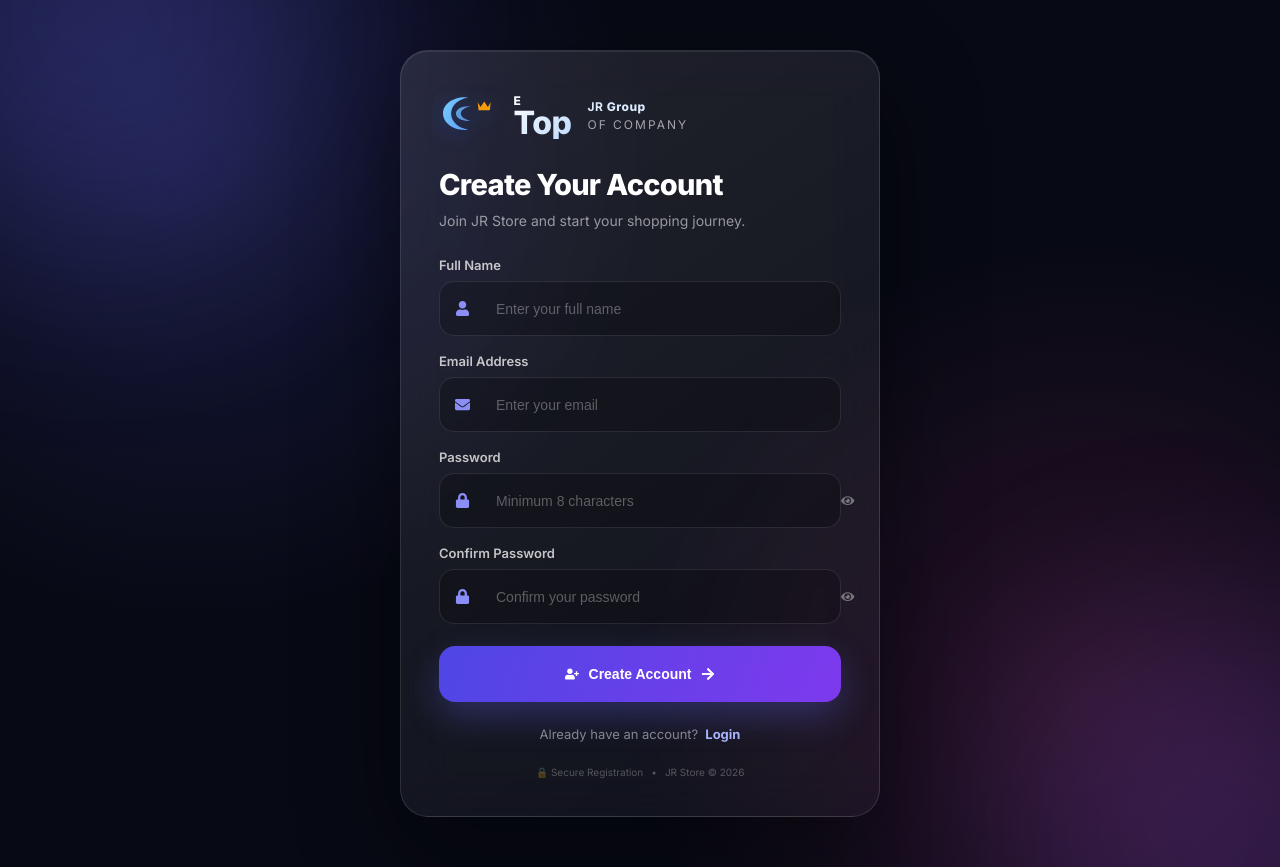
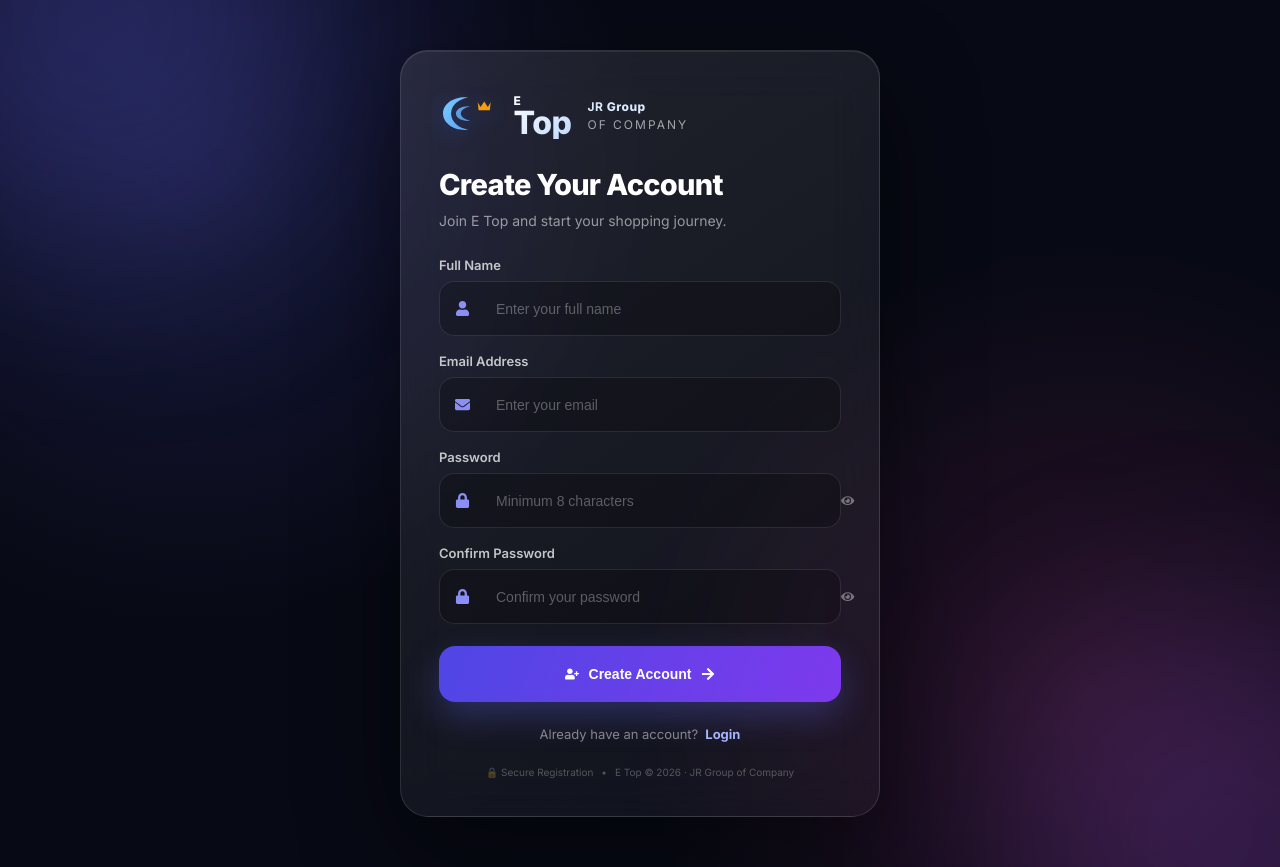
Before and after one commit to Jihadurrashid997/ecommerce-backend, a React (Create React App) app in the folder frontend/: page /register in a window 1280 px wide. Built offline with nearby package versions, Linux system fonts and the light colour scheme; no server answers.

Commit message:
Update Register.jsx

```diff
--- a/frontend/src/pages/Register.jsx
+++ b/frontend/src/pages/Register.jsx
@@ -270,7 +270,7 @@ const Register = () => {
                     </h2>
 
                     <p>
-                        Join JR Store and start your
+                        Join E Top and start your
                         shopping journey.
                     </p>
 
@@ -575,7 +575,7 @@ const Register = () => {
                     </span>
 
                     <span>
-                        JR Store © 2026
+                        E Top © 2026 · JR Group of Company
                     </span>
 
                 </div>
```
